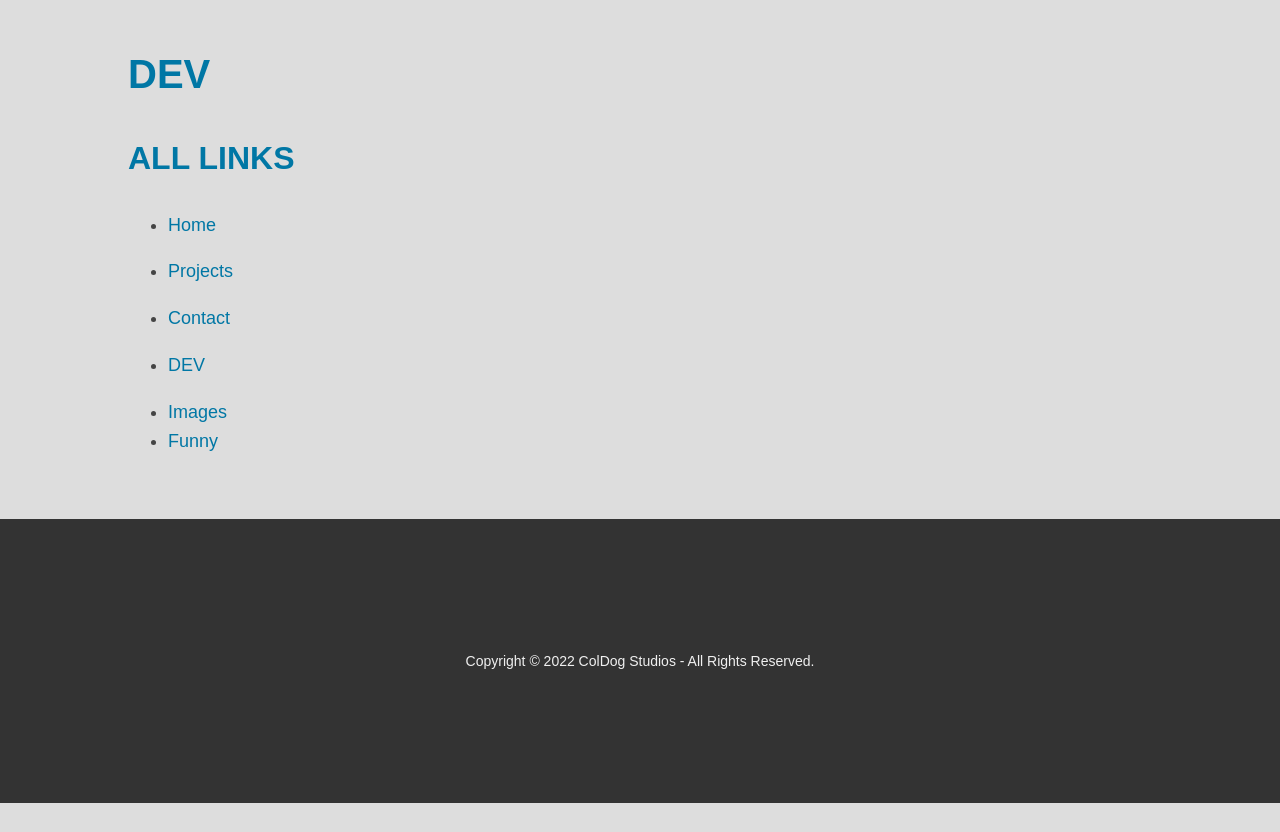
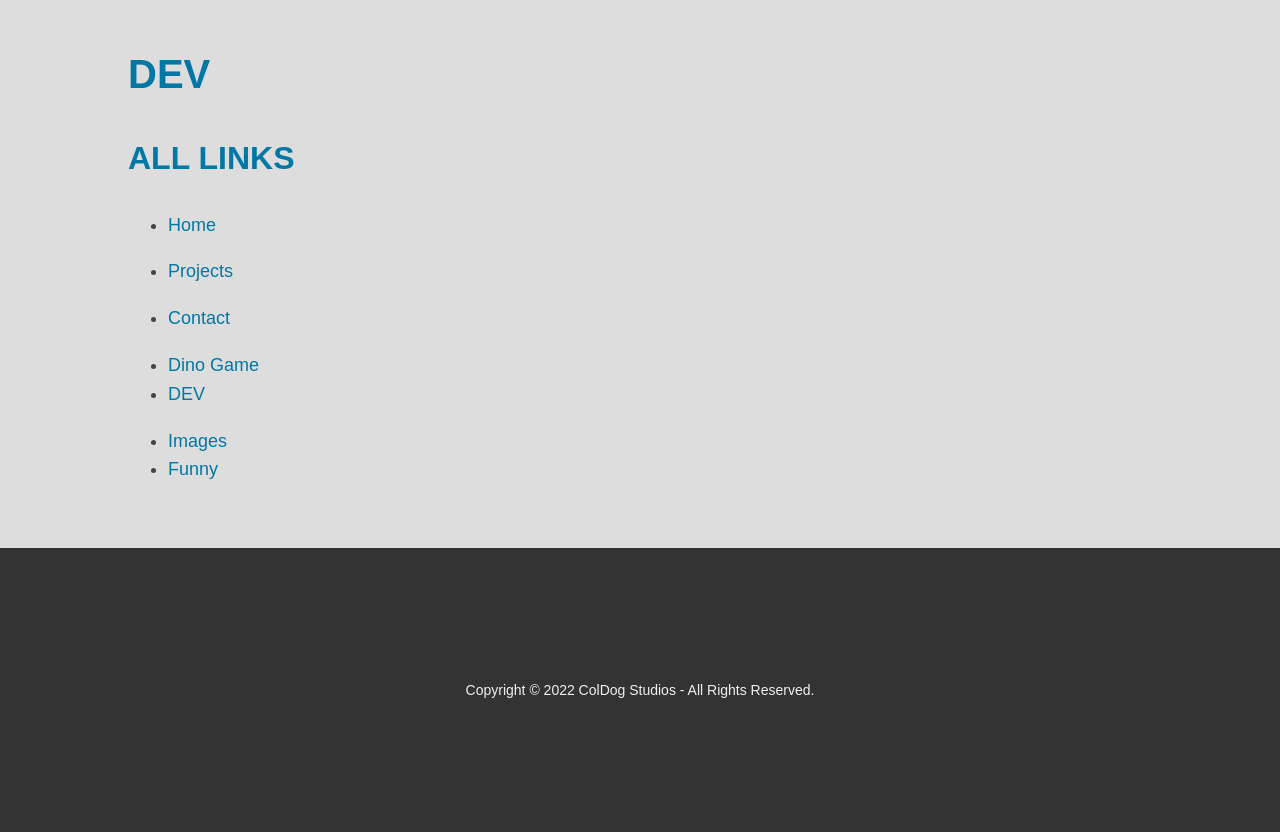
Before and after one commit to ColDogStudios/coldogstudios.github.io, a plain HTML site: page dev.html in a window 1280 px wide. Shown: the part 102-934 px from the top of the page. Before the commit the page ends 905 px from the top, so only its background shows below. Drawn offline with Linux system fonts and the light colour scheme.

Commit message:
Added Dino Game Link

```diff
--- a/dev.html
+++ b/dev.html
@@ -70,6 +70,9 @@
                                     <a href="contact">Contact</p>
                                 </li>
                                 <li>
+                                    <a href="games/dino">Dino Game</a>
+                                </li>
+                                <li>
                                     <a href="dev">DEV</p>
                                 </li>
                                 <li>
```
